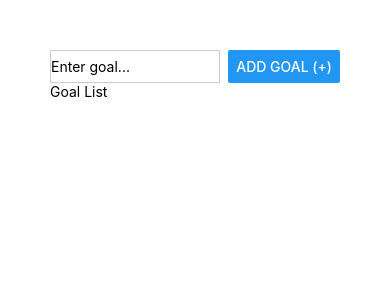
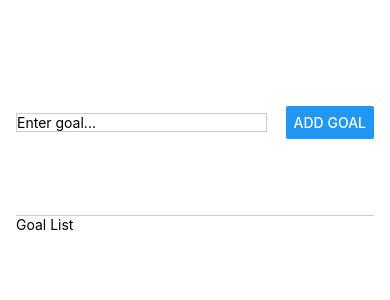
Before and after one commit to vandajay/goal-tracker, a React Native app: screen / in a window 390 px wide. Shown: the top 300 px of the page. Built offline with nearby package versions, Linux system fonts and the light colour scheme.

Commit message:
add flex prop to view of goal list

```diff
--- a/App.js
+++ b/App.js
@@ -18,11 +18,11 @@
           style={styles.textInput}
           placeholder='Enter goal...'
         />
-        <Button title='Add Goal (+)' />
+        <Button title='Add Goal' />
       </View>
 
       {/* Goal List */}
-      <View>
+      <View style={styles.goalsContainer}>
         <Text>Goal List</Text>
       </View>
     </View>
@@ -34,17 +34,27 @@
 */
 const styles = StyleSheet.create({
   appContainer: {
-    padding: 50
+    flex: 1,
+    padding: 50,
+    paddingHorizontal: 16
   },
   inputContainer: {
+    flex: 1,
     flexDirection: "row",
-    justifyContent: "space-between"
+    justifyContent: "space-between",
+    alignItems: 'center',
+    paddingBottom: 20,
+    borderBottomWidth: 1,
+    borderBottomColor: '#cccccc'
   },
   textInput: {
     borderWidth: 1,
     borderColor: '#cccccc',
-    width: '80%',
+    width: '70%',
     marginRight: 8
+  },
+  goalsContainer: {
+    flex: 4
   }
 
 });
```
